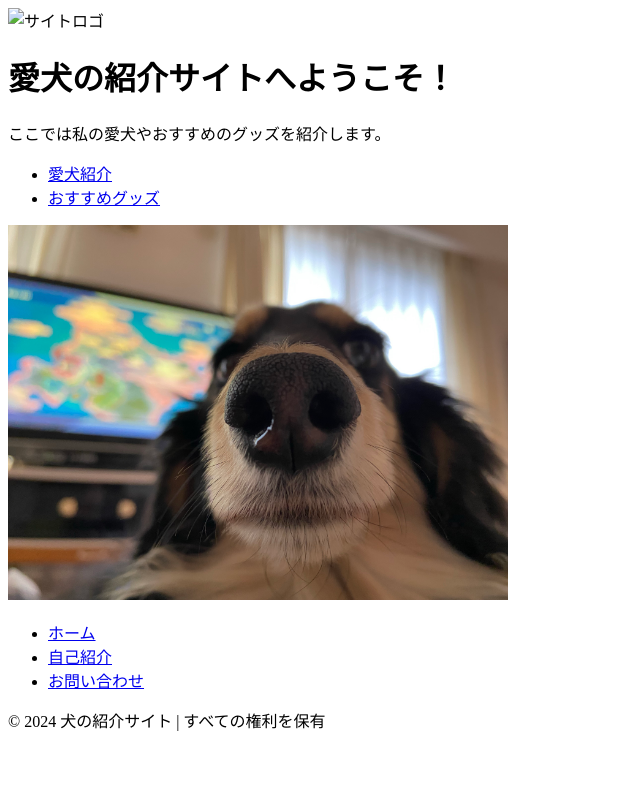
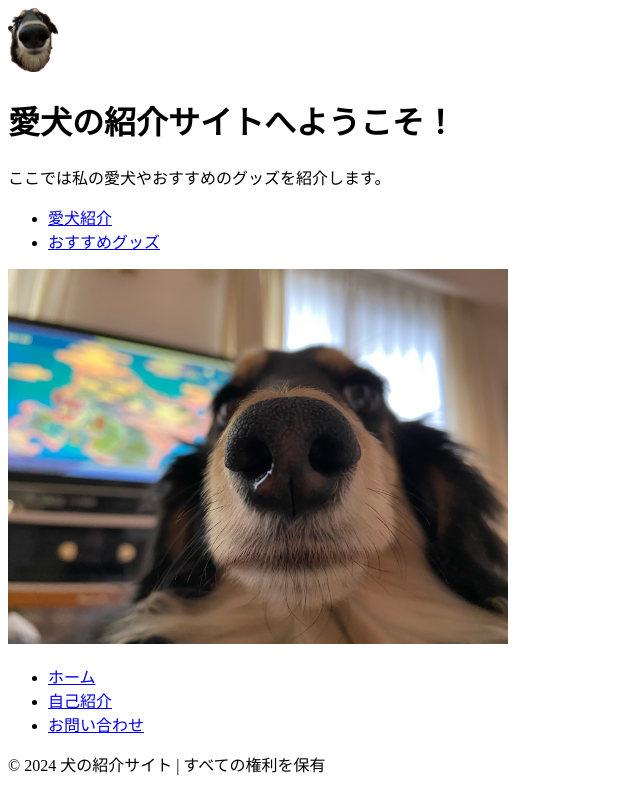
Before and after one commit to haruto0227/about-me, a plain HTML site: page index.html in a window 1280 px wide. Shown: the whole page, without its empty margins (0-640 px from the left). Drawn offline with Linux system fonts and the light colour scheme.

Commit message:
Update index.html

```diff
--- a/index.html
+++ b/index.html
@@ -5,7 +5,7 @@
     <meta name="viewport" content="width=device-width, initial-scale=1.0">
     <title>愛犬の紹介サイト</title>
     <div class="logo">
-        <img src="img/Image (5).jpg" alt="サイトロゴ" width="50" height="auto">
+        <img src="https://github.com/haruto0227/about-me/blob/main/Image%20(5).jpg?raw=true" alt="サイトロゴ" width="50" height="auto">
     </div>
     <link rel="stylesheet" href="css/styles.css">
 </head>
```
